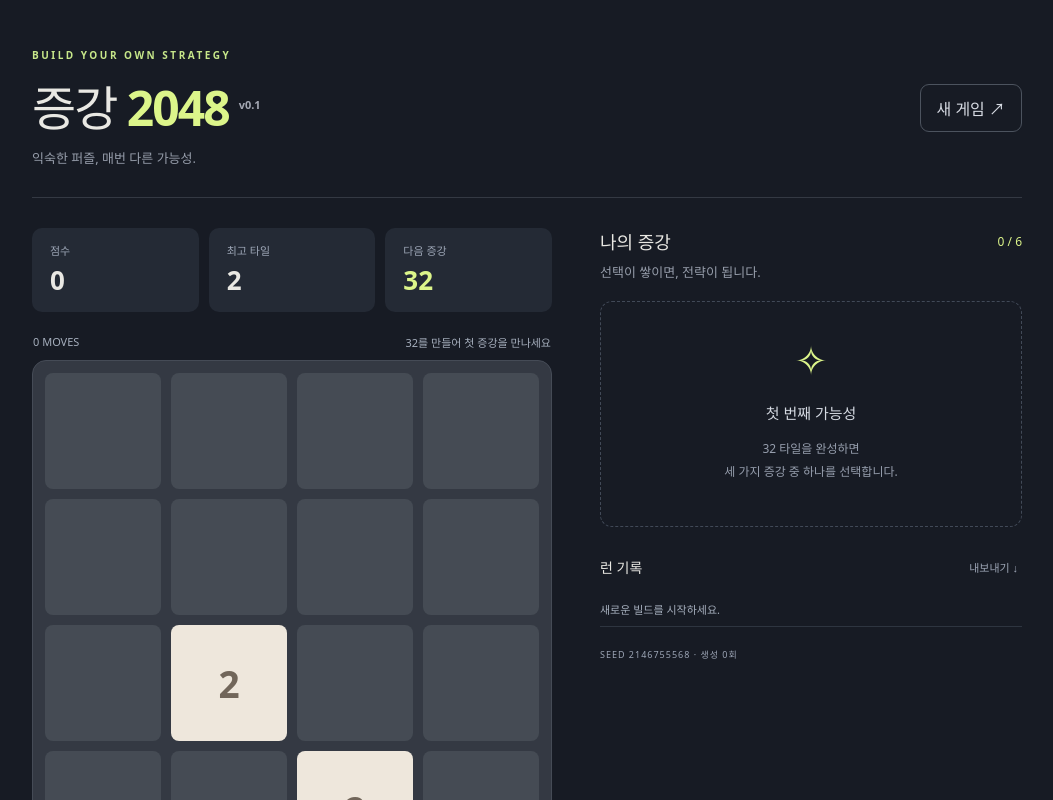
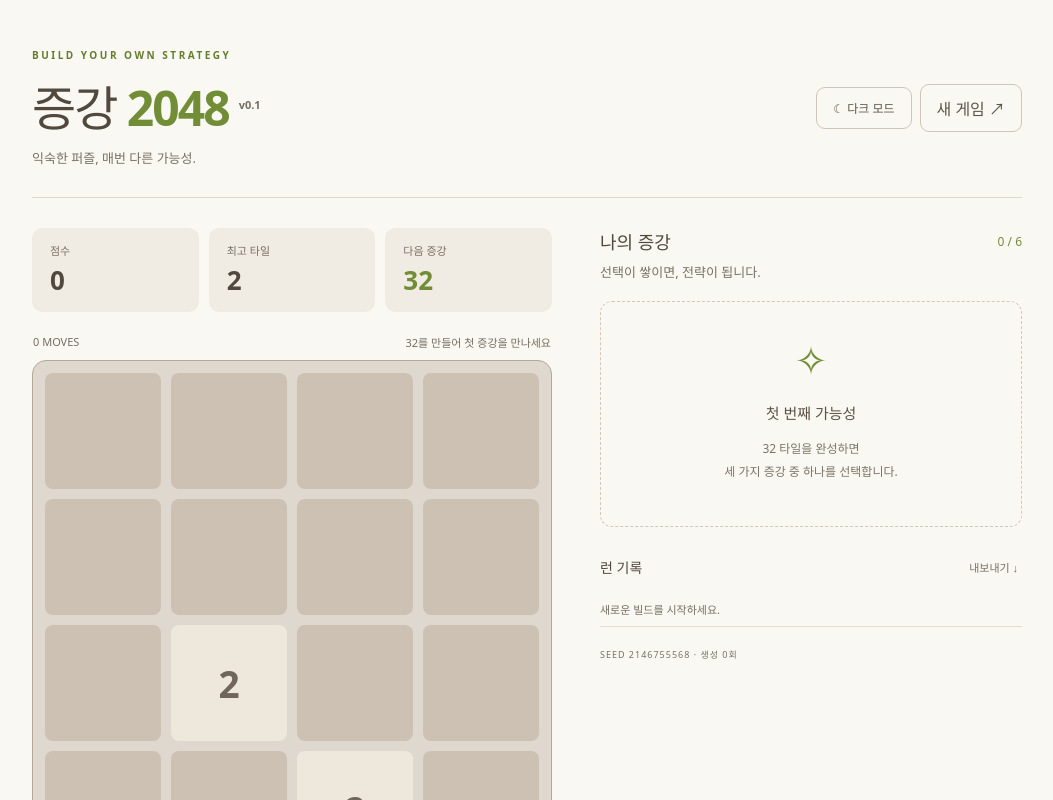
Before and after one commit to jackcmh1/Agument-2048, a React (Vite) app: page / in a window 1280 px wide. Shown: the top 800 px of the page, without its empty margins (113-1166 px from the left). Built offline with nearby package versions, Linux system fonts and the light colour scheme.

Commit message:
Add persistent light and dark themes and sliding tile animations

```diff
--- a/src/engine.ts
+++ b/src/engine.ts
@@ -96,7 +96,8 @@
 }
 export function movement(board: number[], direction: Direction) {
   const out = [...board],
-    merged: number[] = [];
+    merged: number[] = [],
+    trajectories: { from: number; to: number; value: number }[] = [];
   let score = 0,
     small = 0;
   for (let line = 0; line < 4; line++) {
@@ -109,22 +110,39 @@
             ? i * 4 + line
             : (3 - i) * 4 + line,
     );
-    const values = indices.map((i) => board[i]).filter(Boolean),
+    const sources = indices.filter((i) => board[i] !== 0);
+    const values = sources.map((i) => board[i]),
       result: number[] = [];
     for (let j = 0; j < values.length; j++) {
       if (values[j] === values[j + 1]) {
+        trajectories.push(
+          { from: sources[j], to: indices[result.length], value: values[j] },
+          {
+            from: sources[j + 1],
+            to: indices[result.length],
+            value: values[j + 1],
+          },
+        );
         const v = values[j] * 2;
         merged.push(indices[result.length]);
         result.push(v);
         score += v;
         if (v === 4) small++;
         j++;
-      } else result.push(values[j]);
+      } else {
+        trajectories.push({
+          from: sources[j],
+          to: indices[result.length],
+          value: values[j],
+        });
+        result.push(values[j]);
+      }
     }
     indices.forEach((idx, i) => (out[idx] = result[i] || 0));
   }
   return {
     board: out,
+    trajectories,
     merged,
     score,
     small,
--- a/src/main.tsx
+++ b/src/main.tsx
@@ -1,4 +1,11 @@
-import React, { useEffect, useReducer, useRef } from "react";
+import React, {
+  useEffect,
+  useReducer,
+  useRef,
+  useState,
+  useCallback,
+  useLayoutEffect,
+} from "react";
 import { createRoot } from "react-dom/client";
 import {
   applyAction,
@@ -6,6 +13,7 @@
   cards,
   goals,
   nextValue,
+  movement,
   type Action,
   type Direction,
   type State,
@@ -20,12 +28,87 @@
   return createGame();
 }
 function App() {
-  const [s, dispatch] = useReducer(
+  const [s, rawDispatch] = useReducer(
     (s: State, a: Action | { type: "reset"; seed?: number }) =>
       a.type === "reset" ? createGame(a.seed) : applyAction(s, a),
     undefined,
     load,
   );
+  const [theme, setTheme] = useState(() =>
+    localStorage.getItem("augmented2048-theme") === "dark" ? "dark" : "light",
+  );
+  const [motion, setMotion] = useState<
+    { from: number; to: number; value: number }[]
+  >([]);
+  const [merged, setMerged] = useState<number[]>([]);
+  const boardRef = useRef<HTMLDivElement>(null);
+  const stateRef = useRef(s);
+  const busy = useRef(false);
+  const motionTimer = useRef<ReturnType<typeof setTimeout> | null>(null);
+  stateRef.current = s;
+  const dispatch = useCallback(
+    (action: Action | { type: "reset"; seed?: number }) => {
+      if (busy.current) return;
+      const current = stateRef.current;
+      if (
+        action.type === "move" &&
+        current.phase === "play" &&
+        !current.target &&
+        !window.matchMedia("(prefers-reduced-motion: reduce)").matches
+      ) {
+        const result = movement(current.board, action.direction);
+        if (result.changed) {
+          busy.current = true;
+          setMerged([]);
+          setMotion(result.trajectories);
+          motionTimer.current = setTimeout(() => {
+            setMotion([]);
+            setMerged(result.merged);
+            busy.current = false;
+          }, 150);
+        }
+      } else setMerged([]);
+      rawDispatch(action);
+    },
+    [],
+  );
+  useEffect(
+    () => () => {
+      if (motionTimer.current) clearTimeout(motionTimer.current);
+    },
+    [],
+  );
+  useEffect(() => {
+    document.documentElement.dataset.theme = theme;
+    localStorage.setItem("augmented2048-theme", theme);
+  }, [theme]);
+  useLayoutEffect(() => {
+    const board = boardRef.current;
+    if (!board || !motion.length) return;
+    const rect = board.getBoundingClientRect();
+    const cells = board.querySelectorAll<HTMLElement>("[data-index]");
+    const animations = motion.map((tile, i) => {
+      const el = board.querySelector<HTMLElement>(`[data-flight="${i}"]`)!;
+      const from = cells[tile.from].getBoundingClientRect();
+      const to = cells[tile.to].getBoundingClientRect();
+      Object.assign(el.style, {
+        left: `${from.left - rect.left - board.clientLeft}px`,
+        top: `${from.top - rect.top - board.clientTop}px`,
+        width: `${from.width}px`,
+        height: `${from.height}px`,
+      });
+      return el.animate(
+        [
+          { transform: "translate(0,0)" },
+          {
+            transform: `translate(${to.left - from.left}px,${to.top - from.top}px)`,
+          },
+        ],
+        { duration: 140, easing: "ease-in-out", fill: "forwards" },
+      );
+    });
+    return () => animations.forEach((a) => a.cancel());
+  }, [motion]);
   const touch = useRef<{ x: number; y: number } | null>(null);
   useEffect(() => {
     localStorage.setItem(KEY, JSON.stringify({ version: 1, state: s }));
@@ -80,9 +163,21 @@
           </h1>
           <p>익숙한 퍼즐, 매번 다른 가능성.</p>
         </div>
-        <button className="secondary" onClick={reset}>
-          새 게임 ↗
-        </button>
+        <div className="header-actions">
+          <button
+            className="secondary theme-toggle"
+            aria-label={
+              theme === "light" ? "다크 모드로 전환" : "일반 모드로 전환"
+            }
+            aria-pressed={theme === "dark"}
+            onClick={() => setTheme(theme === "light" ? "dark" : "light")}
+          >
+            {theme === "light" ? "☾ 다크 모드" : "☀ 일반 모드"}
+          </button>
+          <button className="secondary" onClick={reset}>
+            새 게임 ↗
+          </button>
+        </div>
       </header>
       <div className="layout">
         <section className="play-area">
@@ -109,7 +204,8 @@
             </span>
           </div>
           <div
-            className="board"
+            ref={boardRef}
+            className={`board ${motion.length ? "is-moving" : ""}`}
             aria-label="2048 게임 보드"
             onPointerDown={(e) => {
               touch.current = { x: e.clientX, y: e.clientY };
@@ -154,7 +250,7 @@
                 key={i}
                 data-index={i}
                 aria-label={`${Math.floor(i / 4) + 1}행 ${(i % 4) + 1}열 ${v || "빈칸"}`}
-                className={`tile v${v} ${s.choices.includes(i) ? "candidate" : ""} ${s.target === "B01" && [2, 4].includes(v) ? "candidate" : ""} ${s.target === "B02" && i < 12 ? "row-target" : ""}`}
+                className={`tile v${v} ${merged.includes(i) ? "merged" : ""} ${s.choices.includes(i) ? "candidate" : ""} ${s.target === "B01" && [2, 4].includes(v) ? "candidate" : ""} ${s.target === "B02" && i < 12 ? "row-target" : ""}`}
                 onClick={(e) => {
                   if (e.detail === 0)
                     dispatch(
@@ -166,6 +262,16 @@
               >
                 {v || (s.choices.includes(i) ? `+${nextValue(s)}` : "")}
               </button>
+            ))}
+            {motion.map((tile, i) => (
+              <div
+                aria-hidden="true"
+                data-flight={i}
+                key={i}
+                className={`tile flying v${tile.value}`}
+              >
+                {tile.value}
+              </div>
             ))}
           </div>
           <div className="instruction" role="status">
@@ -267,7 +373,7 @@
       <footer>
         AUGMENTED 2048 <span>하나의 선택이 다음 수를 바꿉니다.</span>
       </footer>
-      {s.phase === "draft" && (
+      {s.phase === "draft" && !motion.length && (
         <div className="overlay">
           <section
             role="dialog"
@@ -297,7 +403,7 @@
           </section>
         </div>
       )}
-      {(s.phase === "won" || s.phase === "lost") && (
+      {(s.phase === "won" || s.phase === "lost") && !motion.length && (
         <div className="overlay">
           <section
             className="modal result"
--- a/src/style.css
+++ b/src/style.css
@@ -1,7 +1,81 @@
+:root {
+  color-scheme: light;
+  --text: #51483e;
+  --page: #faf8f2;
+  --border: #ded8ce;
+  --accent-label: #647e2f;
+  --accent: #718d36;
+  --subtle: #756f65;
+  --muted: #787166;
+  --button-border: #cec6b9;
+  --button-text: #5d554a;
+  --surface: #f0ece3;
+  --small: #797064;
+  --caption: #766e63;
+  --board-border: #b5a898;
+  --empty-cell: #cdc1b4;
+  --hint: #776e62;
+  --pad: #e9e3d8;
+  --pad-text: #625849;
+  --dashed: #d1c8bb;
+  --empty-text: #7c7469;
+  --empty-title: #5c5247;
+  --card-border: #ded5c8;
+  --card-label: #607d2b;
+  --card-text: #70675c;
+  --log-border: #e5ddd2;
+  --footer: #8b8175;
+  --scrim: #f0ece4ed;
+  --modal: #faf8f2;
+  --modal-border: #c9bfaf;
+  --modal-text: #7a7062;
+  --draft: #f0ebe0;
+  --draft-text: #51483e;
+  --draft-border: #cfc2ad;
+  --draft-hover: #e8efda;
+  --draft-description: #736858;
+}
+:root[data-theme="dark"] {
+  color-scheme: dark;
+  --text: #e9e8e3;
+  --page: #171b24;
+  --border: #343943;
+  --accent-label: #c7e78a;
+  --accent: #dcf58a;
+  --subtle: #a4a8b3;
+  --muted: #969daa;
+  --button-border: #4c535e;
+  --button-text: #d7dbe3;
+  --surface: #242a35;
+  --small: #9da6b6;
+  --caption: #a6afbd;
+  --board-border: #454b56;
+  --empty-cell: #454b54;
+  --hint: #aeb6c4;
+  --pad: #282f3b;
+  --pad-text: #c6cfdd;
+  --dashed: #414957;
+  --empty-text: #969ead;
+  --empty-title: #d4d9e1;
+  --card-border: #39414e;
+  --card-label: #b7d987;
+  --card-text: #b5bdca;
+  --log-border: #2e3540;
+  --footer: #747d8a;
+  --scrim: #10141de8;
+  --modal: #202632;
+  --modal-border: #4a5464;
+  --modal-text: #b4bcc9;
+  --draft: #2b3443;
+  --draft-text: #eceee8;
+  --draft-border: #4d5b6d;
+  --draft-hover: #354034;
+  --draft-description: #bdc7d5;
+}
 :root {
   font-family: "Noto Sans KR", system-ui, sans-serif;
-  color: #e9e8e3;
-  background: #171b24;
+  color: var(--text);
+  background: var(--page);
   font-synthesis: none;
 }
 * {
@@ -14,7 +88,7 @@
   font: inherit;
   cursor: pointer;
   border: 0;
-  background: #dcf58a;
+  background: var(--accent);
   color: #20251b;
   border-radius: 9px;
   padding: 11px 16px;
@@ -37,14 +111,14 @@
   display: flex;
   align-items: center;
   justify-content: space-between;
-  border-bottom: 1px solid #343943;
+  border-bottom: 1px solid var(--border);
   padding-bottom: 30px;
   margin-bottom: 30px;
 }
 .eyebrow {
   font-size: 10px;
   letter-spacing: 2.5px;
-  color: #c7e78a;
+  color: var(--accent-label);
   font-weight: 800;
 }
 h1 {
@@ -53,24 +127,24 @@
   margin: 8px 0;
 }
 h1 span {
-  color: #dcf58a;
+  color: var(--accent);
 }
 sup {
   font-size: 11px;
   letter-spacing: 0;
-  color: #a4a8b3;
+  color: var(--subtle);
   margin-left: 10px;
 }
 header p,
 .muted {
-  color: #969daa;
+  color: var(--muted);
   font-size: 13px;
   margin: 0;
 }
 .secondary {
   background: transparent;
-  border: 1px solid #4c535e;
-  color: #d7dbe3;
+  border: 1px solid var(--button-border);
+  color: var(--button-text);
 }
 .layout {
   display: grid;
@@ -83,13 +157,13 @@
   gap: 10px;
 }
 .hud > div {
-  background: #242a35;
+  background: var(--surface);
   padding: 14px 18px;
   border-radius: 10px;
 }
 small {
   font-size: 11px;
-  color: #9da6b6;
+  color: var(--small);
 }
 .hud small {
   display: block;
@@ -100,21 +174,21 @@
   margin-top: 4px;
 }
 .hud > div:last-child strong {
-  color: #dcf58a;
+  color: var(--accent);
 }
 .board-meta {
   display: flex;
   justify-content: space-between;
   margin: 22px 1px 10px;
   font-size: 11px;
-  color: #a6afbd;
+  color: var(--caption);
 }
 .board {
   display: grid;
   grid-template-columns: repeat(4, 1fr);
   gap: 10px;
-  background: #343943;
-  border: 1px solid #454b56;
+  background: var(--border);
+  border: 1px solid var(--board-border);
   border-radius: 14px;
   padding: 12px;
   touch-action: none;
@@ -126,7 +200,7 @@
   padding: 0;
   font-size: clamp(21px, 4vw, 37px);
   border-radius: 8px;
-  background: #454b54;
+  background: var(--empty-cell);
   color: #ebe5da;
   transition:
     background 0.12s,
@@ -172,7 +246,7 @@
   font-size: 27px;
 }
 .v2048 {
-  background: #dcf58a;
+  background: var(--accent);
   color: #314222;
   font-size: 27px;
 }
@@ -180,7 +254,7 @@
   color: transparent;
 }
 .candidate {
-  box-shadow: inset 0 0 0 3px #dcf58a;
+  box-shadow: inset 0 0 0 3px var(--accent);
   color: #c2e47d;
 }
 .candidate:not(.v0) {
@@ -191,7 +265,7 @@
 }
 .instruction {
   font-size: 12px;
-  color: #aeb6c4;
+  color: var(--hint);
   text-align: center;
   min-height: 44px;
   padding: 16px 0 8px;
@@ -207,15 +281,15 @@
   margin: 10px 0 24px;
 }
 .direction-pad button {
-  background: #282f3b;
-  color: #c6cfdd;
+  background: var(--pad);
+  color: var(--pad-text);
   width: 48px;
 }
 details {
   font-size: 12px;
-  color: #a6afbd;
+  color: var(--caption);
   line-height: 1.9;
-  border-top: 1px solid #343943;
+  border-top: 1px solid var(--border);
   padding-top: 16px;
 }
 summary {
@@ -232,33 +306,33 @@
 }
 .section-title span {
   font-size: 12px;
-  color: #dcf58a;
+  color: var(--accent);
 }
 .muted {
   margin: 8px 0 20px;
 }
 .empty {
-  border: 1px dashed #414957;
+  border: 1px dashed var(--dashed);
   border-radius: 12px;
   text-align: center;
   padding: 30px 12px;
-  color: #969ead;
+  color: var(--empty-text);
 }
 .empty > span {
   font-size: 40px;
-  color: #dcf58a;
+  color: var(--accent);
 }
 .empty h3 {
   font-size: 15px;
-  color: #d4d9e1;
+  color: var(--empty-title);
 }
 .empty p {
   font-size: 12px;
   line-height: 1.9;
 }
 .owned {
-  background: #242a35;
-  border: 1px solid #39414e;
+  background: var(--surface);
+  border: 1px solid var(--card-border);
   padding: 17px;
   border-radius: 10px;
   margin-bottom: 10px;
@@ -266,7 +340,7 @@
 .card-label {
   font-size: 10px;
   letter-spacing: 1px;
-  color: #b7d987;
+  color: var(--card-label);
 }
 .owned h3 {
   font-size: 15px;
@@ -274,7 +348,7 @@
 }
 .owned p {
   font-size: 12px;
-  color: #b5bdca;
+  color: var(--card-text);
   line-height: 1.8;
   margin: 0 0 12px;
 }
@@ -293,7 +367,7 @@
 }
 .text-button {
   background: none;
-  color: #9da6b6;
+  color: var(--small);
   font-size: 11px;
   padding: 4px;
 }
@@ -302,12 +376,12 @@
   margin: 14px 0;
   padding: 0;
   font-size: 11px;
-  color: #a6afbd;
+  color: var(--caption);
   line-height: 1.8;
 }
 .log li {
   padding: 7px 0;
-  border-bottom: 1px solid #2e3540;
+  border-bottom: 1px solid var(--log-border);
 }
 .seed {
   font-size: 9px;
@@ -318,15 +392,15 @@
   justify-content: space-between;
   font-size: 9px;
   letter-spacing: 1px;
-  color: #747d8a;
+  color: var(--footer);
   margin-top: 35px;
-  border-top: 1px solid #343943;
+  border-top: 1px solid var(--border);
   padding-top: 20px;
 }
 .overlay {
   position: fixed;
   inset: 0;
-  background: #10141de8;
+  background: var(--scrim);
   display: flex;
   align-items: center;
   justify-content: center;
@@ -337,8 +411,8 @@
 .modal {
   width: 850px;
   max-width: 100%;
-  background: #202632;
-  border: 1px solid #4a5464;
+  background: var(--modal);
+  border: 1px solid var(--modal-border);
   padding: 32px;
   border-radius: 18px;
   max-height: 95dvh;
@@ -350,7 +424,7 @@
 }
 .modal > p {
   font-size: 13px;
-  color: #b4bcc9;
+  color: var(--modal-text);
 }
 .draft-grid {
   display: grid;
@@ -360,16 +434,16 @@
 }
 .draft-card {
   text-align: left;
-  background: #2b3443;
-  color: #eceee8;
-  border: 1px solid #4d5b6d;
+  background: var(--draft);
+  color: var(--draft-text);
+  border: 1px solid var(--draft-border);
   padding: 22px 18px;
   display: flex;
   flex-direction: column;
 }
 .draft-card:hover {
-  border-color: #dcf58a;
-  background: #354034;
+  border-color: var(--accent);
+  background: var(--draft-hover);
 }
 .draft-card h3 {
   font-size: 18px;
@@ -378,12 +452,12 @@
 .draft-card p {
   font-size: 13px;
   line-height: 1.9;
-  color: #bdc7d5;
+  color: var(--draft-description);
   flex: 1;
 }
 .draft-card strong {
   font-size: 12px;
-  color: #dcf58a;
+  color: var(--accent);
   margin-top: 20px;
 }
 .result {
@@ -471,3 +545,64 @@
     font-size: 10px;
   }
 }
+
+/* The logical grid remains available for targeting while visual tiles slide. */
+.header-actions {
+  display: flex;
+  gap: 8px;
+  align-items: center;
+}
+.theme-toggle {
+  font-size: 12px;
+}
+.board {
+  position: relative;
+}
+.flying {
+  position: absolute;
+  display: flex;
+  align-items: center;
+  justify-content: center;
+  pointer-events: none;
+  z-index: 2;
+  font-weight: 700;
+}
+.is-moving > button:not(.v0) {
+  color: transparent;
+  background: var(--empty-cell);
+  box-shadow: none;
+}
+.merged:not(.v0) {
+  animation: merge-pop 180ms ease-out;
+}
+@keyframes merge-pop {
+  0% {
+    scale: 1;
+  }
+  45% {
+    scale: 1.14;
+  }
+  100% {
+    scale: 1;
+  }
+}
+button:not(.tile):not(.secondary):not(.draft-card):not(.text-button) {
+  background: #dcf58a;
+}
+@media (max-width: 760px) {
+  .header-actions {
+    flex-direction: column;
+    align-items: stretch;
+  }
+  .header-actions button {
+    padding: 8px 10px;
+  }
+}
+@media (prefers-reduced-motion: reduce) {
+  *,
+  *::before,
+  *::after {
+    animation: none !important;
+    transition: none !important;
+  }
+}
```
Also changed, not shown: 1 other file (tests, documents, lock files or other folders).
